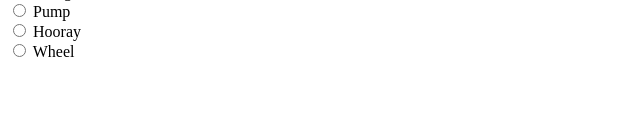
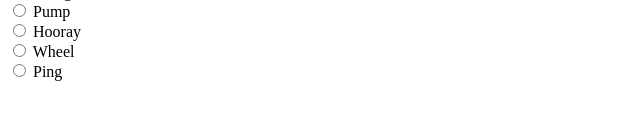
Before and after one commit to 720kb/radiobox.css, a website: page demo/index.html in a window 1280 px wide. Shown: the part 285-404 px from the top of the page, 0-640 px from the left. Drawn offline with Linux system fonts and the light colour scheme.

Commit message:
Update index.html
added ping

```diff
--- a/demo/index.html
+++ b/demo/index.html
@@ -33,6 +33,8 @@
   <label><input type="radio" name="x" class="radiobox-hooray"/> Hooray</label>
   </br>
   <label><input type="radio" name="x" class="radiobox-wheel"/> Wheel</label>
+  </br>
+  <label><input type="radio" name="x" class="radiobox-ping"/> Ping</label>
 </form>
   </br>
 </body>
```
